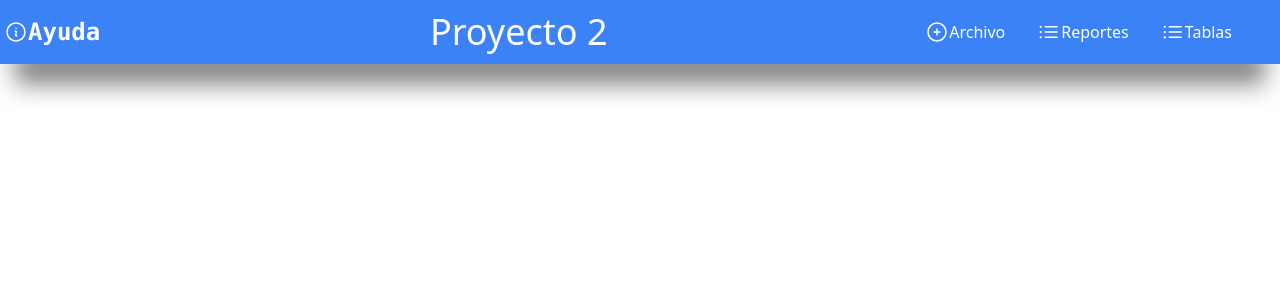
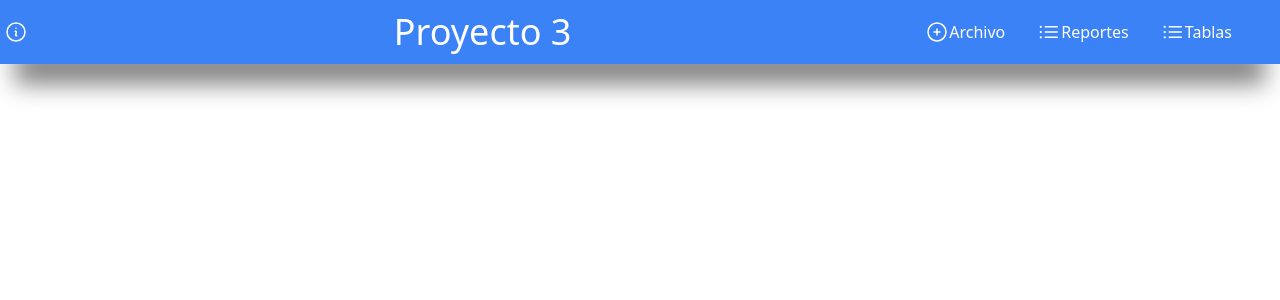
Before and after one commit to AlvaroCeballos/IPC2_Proyecto3_202300673, a Flask app: template backend/templates/navBar.html in a window 1280 px wide. Shown: the top 300 px of the page. Run offline with Flask 3, Linux system fonts and the light colour scheme; the template is opened without the code that fills it, so the values that code supplies are empty; some libraries are stand-ins or nearby versions.

Commit message:
2nda prueba Flask para el backend

```diff
--- a/backend/templates/navBar.html
+++ b/backend/templates/navBar.html
@@ -8,7 +8,7 @@
       href="https://fonts.googleapis.com/css2?family=Poppins:wght@300;400;500;600;700&display=swap"
       rel="stylesheet"
     />
-    <title>Ensamblaje de maqiinas</title>
+    <title>Prueba proyuecto 3</title>
   </head>
   <body>
     <div class="top-0 sticky text-white">
@@ -37,7 +37,7 @@
                   <p
                     class="text-2xl font-semibold whitespace-nowrap dark:text-white font-mono"
                   >
-                    Ayuda
+
                   </p>
                 </a>
               </button>
@@ -48,7 +48,7 @@
               <div
                 class="flex items-center w-full col-span-2 place-content-center"
               >
-                <h1 class="text-4xl body-font">Proyecto 2</h1>
+                <h1 class="text-4xl body-font">Proyecto 3</h1>
               </div>
 
               <div class="flex col-span-1">
```
Also changed, not shown: backend/templates/index.html (+1 -8 lines).
